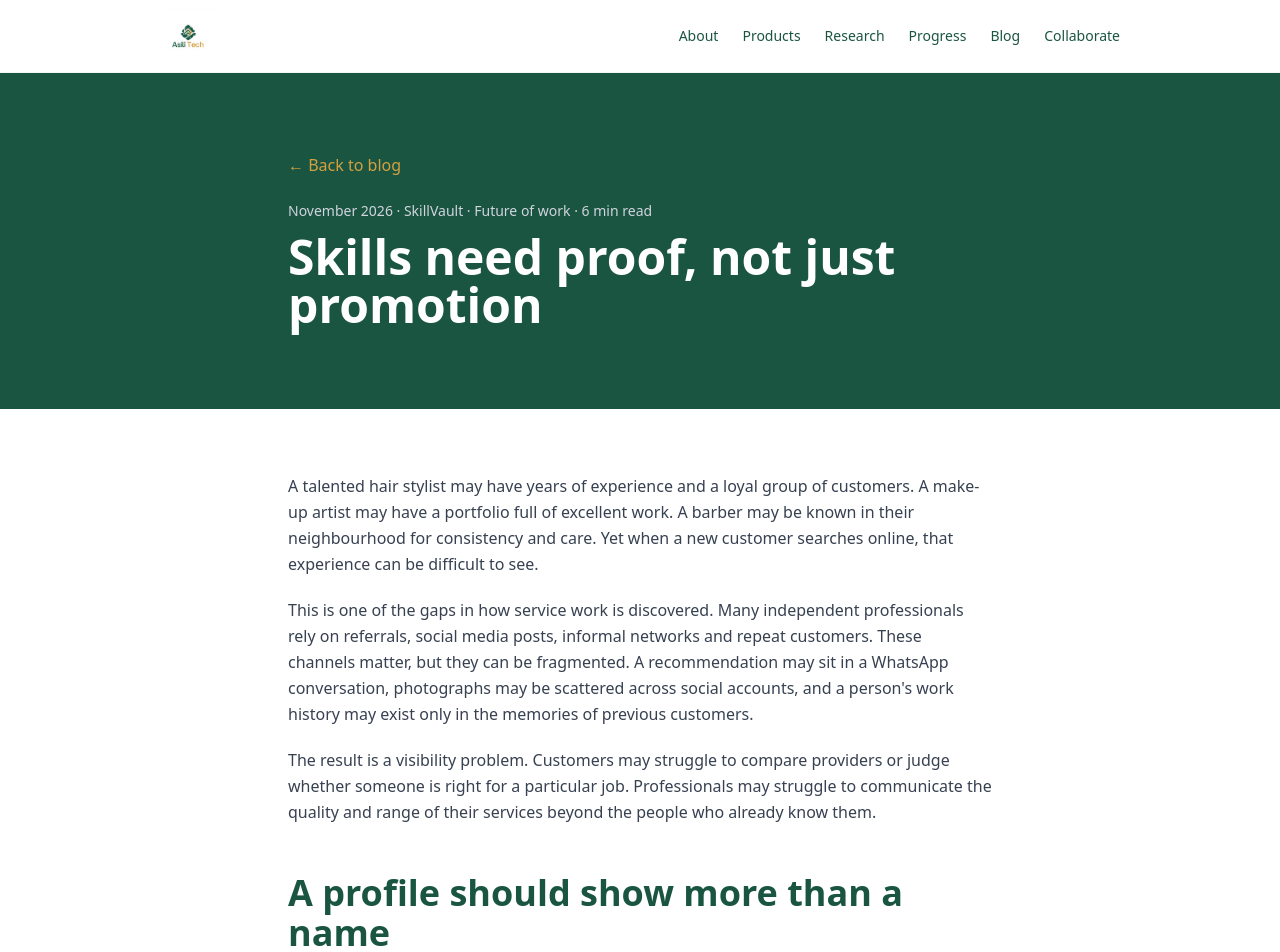
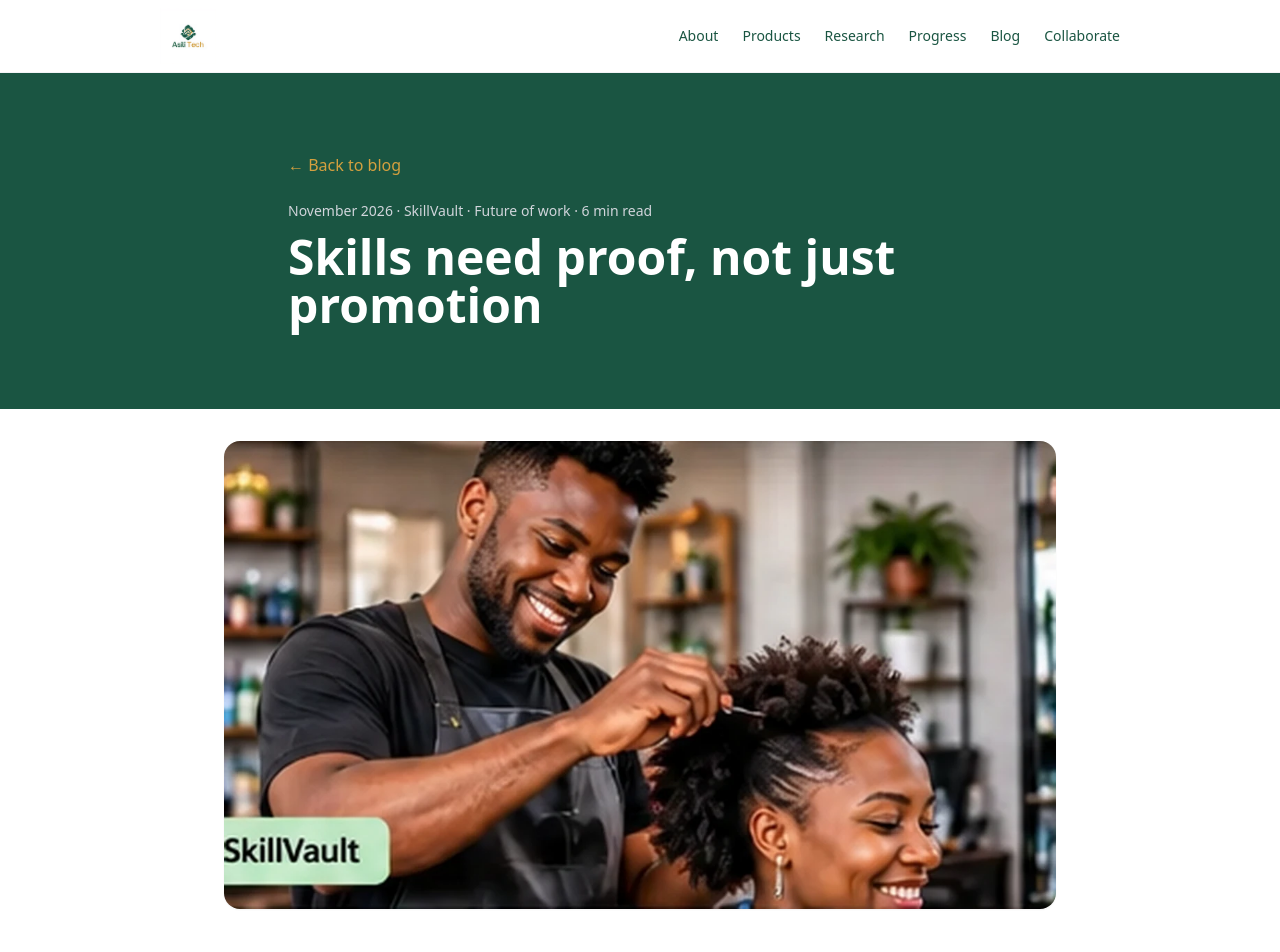
Before and after one commit to Muller007/asilitech-website, a Next.js app: page /blog/why-skills-need-proof-not-just-promotion in a window 1280 px wide. Shown: the top 952 px of the page. Built offline with nearby package versions, Linux system fonts and the light colour scheme.

Commit message:
Add image to blog post on skills and proof
Added an image to enhance the blog post's visual appeal and context.

```diff
--- a/app/blog/why-skills-need-proof-not-just-promotion/page.tsx
+++ b/app/blog/why-skills-need-proof-not-just-promotion/page.tsx
@@ -16,6 +16,9 @@ export default function Post() {
           <h1 className="text-white">Skills need proof, not just promotion</h1>
         </div>
       </header>
+      <div className="section-container max-w-4xl pt-8">
+        <img src="/blog/skillvault-service-professional.webp" alt="A service professional working with a customer in a salon" className="aspect-[16/9] w-full rounded-2xl object-cover shadow-sm" fetchPriority="high" />
+      </div>
       <div className="section-container prose-body max-w-3xl py-16">
         <p>A talented hair stylist may have years of experience and a loyal group of customers. A make-up artist may have a portfolio full of excellent work. A barber may be known in their neighbourhood for consistency and care. Yet when a new customer searches online, that experience can be difficult to see.</p>
         <p>This is one of the gaps in how service work is discovered. Many independent professionals rely on referrals, social media posts, informal networks and repeat customers. These channels matter, but they can be fragmented. A recommendation may sit in a WhatsApp conversation, photographs may be scattered across social accounts, and a person's work history may exist only in the memories of previous customers.</p>
```
